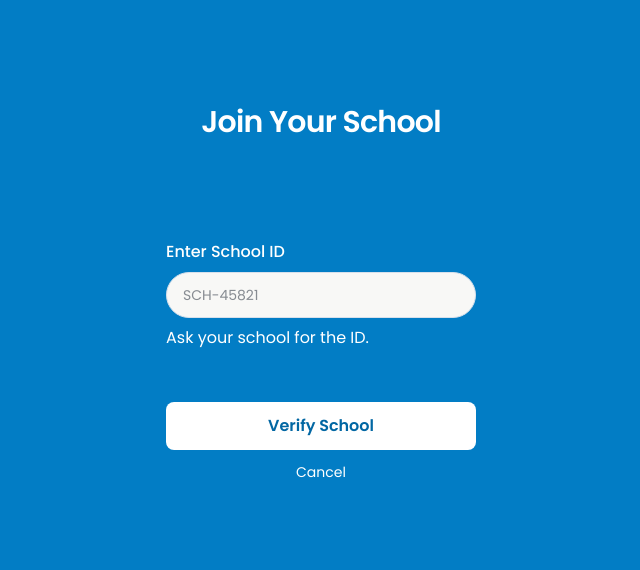
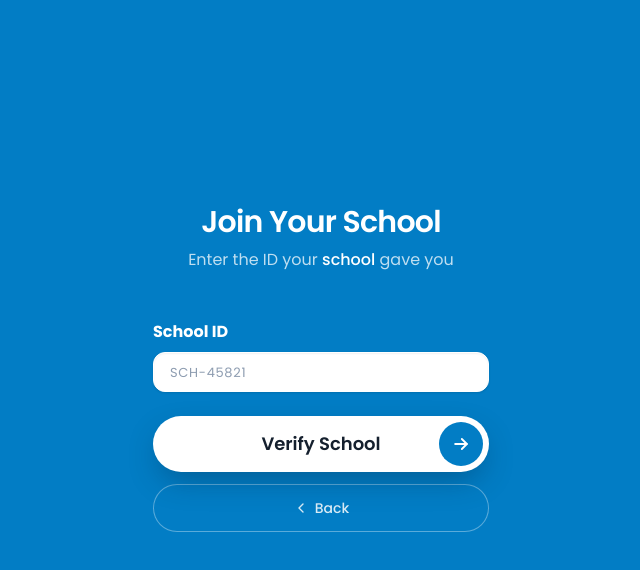
Before and after one commit to Kalana8/Edu_Platform, a Next.js app: page /join-school in a window 1280 px wide. Shown: the top 570 px of the page, without its empty margins (319-959 px from the left). Built offline with nearby package versions, Linux system fonts and the light colour scheme.

Commit message:
style: school page change

```diff
--- a/src/app/(auth)/confirm-school/page.tsx
+++ b/src/app/(auth)/confirm-school/page.tsx
@@ -1,4 +1,6 @@
 import Link from "next/link";
+import type { CSSProperties, ReactNode } from "react";
+import { SecondaryLink } from "@/components/ui/form";
 
 type SearchParams =
   | Record<string, string | string[] | undefined>
@@ -19,51 +21,100 @@ export default async function ConfirmSchool({
   const tier = pickValue(params.tier) || "Loading...";
 
   return (
-    <div className="min-h-screen bg-slate-50 text-slate-950 bg-brand">
-      <main className="mx-auto flex min-h-screen w-full max-w-[390px] flex-col px-8 py-8 text-white">
-        <div className="space-y-4 mt-18 text-center">
-          <h1 className="text-3xl font-semibold ">Confirm Your School</h1>
+    <div className="min-h-screen bg-brand text-white">
+      <main className="mx-auto flex min-h-screen w-full max-w-sm flex-col justify-center px-6 pt-16 pb-32">
+        <div className="space-y-2 text-center">
+          <h1 className="text-3xl font-semibold tracking-tight">Confirm Your School</h1>
+          <p className="text-white/75">Make sure these details are correct</p>
         </div>
 
-        <div className="mt-19 overflow-hidden rounded-2xl border border-white/40 bg-white/10 p-1 shadow-[0_28px_60px_-30px_rgba(15,23,42,0.45)] backdrop-blur-md ring-1 ring-white/30">
-          <div className="rounded-xl bg-white/75 p-6 backdrop-blur-sm">
-            <div className="flex items-center gap-3 border-b border-slate-100 pb-4">
-              <span className="flex h-10 w-10 items-center justify-center rounded-full bg-indigo-100 text-indigo-600">
-                <svg xmlns="http://www.w3.org/2000/svg" viewBox="0 0 24 24" fill="currentColor" className="h-5 w-5">
-                  <path d="M11.7 2.805a.75.75 0 0 1 .6 0A60.65 60.65 0 0 1 22.83 8.72a.75.75 0 0 1-.231 1.337 49.948 49.948 0 0 0-9.902 3.912l-.003.002c-.114.06-.227.119-.34.18a.75.75 0 0 1-.707 0A50.88 50.88 0 0 0 7.5 12.173v-.224c0-.131.067-.248.172-.311a54.6 54.6 0 0 1 4.653-2.52.75.75 0 0 0-.195-1.379 56.345 56.345 0 0 0-4.81-1.245.75.75 0 0 1-.448-.739A60.5 60.5 0 0 1 11.7 2.805Z" />
-                  <path d="M13.06 15.473a48.45 48.45 0 0 1 7.666 4.282c.63.355.146 1.285-.622 1.285h-8.552a.75.75 0 0 1-.704-.513l-2.81-9.778a.75.75 0 0 1 .54-.97 61.42 61.42 0 0 0 6.542-2.182 61.42 61.42 0 0 0 1.84-1.176l.079-.05a.75.75 0 0 1 .714.066 60.2 60.2 0 0 1 5.1 3.152.75.75 0 0 1-.34 1.345 48.3 48.3 0 0 0-7.78 2.91c-.252.084-.51.156-.773.215Z" />
-                  <path d="M3.462 14.42a.75.75 0 0 0 .688.394 59.97 59.97 0 0 0 13.217-2.09.75.75 0 0 0 .406-1.304 55.5 55.5 0 0 0-8.59-3.409.75.75 0 0 0-.718.22l-3.084 3.498a.75.75 0 0 0-.154.838Z" />
+        {/* School card: illustration breaks out of the top edge, CTA sits in a notch cut from the bottom-right corner */}
+        <div className="relative mt-20 rounded-[2rem] bg-blue-50 px-6 pb-28 pt-20 text-slate-900 shadow-[0_24px_48px_-20px_rgba(4,43,68,0.55)]">
+          <BooksIllustration className="absolute -top-14 left-4 h-32 w-36 drop-shadow-[0_10px_12px_rgba(4,43,68,0.25)]" />
+
+          <p className="text-xs font-medium uppercase tracking-wider text-slate-500">Your school</p>
+          <h2 className="mt-1 text-3xl font-bold leading-tight tracking-tight [overflow-wrap:anywhere]">{schoolName}</h2>
+
+          <div className="mt-5 flex flex-wrap gap-2">
+            <Chip>
+              <svg className="h-4 w-4" viewBox="0 0 24 24" fill="none" stroke="currentColor" strokeWidth={2} strokeLinecap="round" strokeLinejoin="round" aria-hidden>
+                <path d="m12 3 9 5-9 5-9-5z" />
+                <path d="m3 13 9 5 9-5" />
+              </svg>
+              {tier} tier
+            </Chip>
+            {schoolCode && (
+              <Chip>
+                <svg className="h-4 w-4" viewBox="0 0 24 24" fill="none" stroke="currentColor" strokeWidth={2} strokeLinecap="round" strokeLinejoin="round" aria-hidden>
+                  <path d="M4 9h16M4 15h16M10 3 8 21M16 3l-2 18" />
                 </svg>
-              </span>
-              <div>
-                <p className="text-xs font-medium uppercase tracking-wider text-slate-600">School Name</p>
-                <p className="text-base font-semibold text-slate-950">{schoolName}</p>
-              </div>
-            </div>
-            <div className="flex items-center gap-3 pt-4">
-              <span className="flex h-10 w-10 items-center justify-center rounded-full bg-violet-100 text-violet-600">
-                <svg xmlns="http://www.w3.org/2000/svg" viewBox="0 0 24 24" fill="currentColor" className="h-5 w-5">
-                  <path fillRule="evenodd" d="M5.166 2.62a.75.75 0 0 1 .75.75c0 .894.393 1.693 1.017 2.24a.75.75 0 1 1-.95 1.16A4.478 4.478 0 0 0 3.666 3.37a.75.75 0 0 1 .75-.75Zm8.27 0a.75.75 0 0 1 .75.75c0 .894.393 1.693 1.017 2.24a.75.75 0 1 1-.95 1.16 4.478 4.478 0 0 0-2.317-2.035.75.75 0 0 1 .5-1.165ZM3.9 8.7a.75.75 0 0 1 .75-.75h14.7a.75.75 0 0 1 0 1.5H4.65a.75.75 0 0 1-.75-.75ZM3.9 12.45a.75.75 0 0 1 .75-.75h14.7a.75.75 0 0 1 0 1.5H4.65a.75.75 0 0 1-.75-.75Zm0 3.75a.75.75 0 0 1 .75-.75h14.7a.75.75 0 0 1 0 1.5H4.65a.75.75 0 0 1-.75-.75Z" clipRule="evenodd" />
-                  <path d="M4.5 19.5a.75.75 0 0 1 .75-.75h13.5a.75.75 0 0 1 0 1.5H5.25a.75.75 0 0 1-.75-.75Z" />
-                </svg>
-              </span>
-              <div>
-                <p className="text-xs font-medium uppercase tracking-wider text-slate-600">Tier</p>
-                <p className="text-base font-semibold text-slate-950">{tier}</p>
-              </div>
-            </div>
+                {schoolCode}
+              </Chip>
+            )}
+          </div>
+
+          {/* Notch: page-coloured block with concave corners, holding the join button */}
+          <div className="absolute bottom-0 right-0 rounded-tl-[1.75rem] bg-brand pl-3 pt-3">
+            <span aria-hidden className="absolute -top-7 right-0 h-7 w-7" style={notchCorner} />
+            <span aria-hidden className="absolute -left-7 bottom-0 h-7 w-7" style={notchCorner} />
+            <Link
+              href={`/create-student-id?code=${encodeURIComponent(schoolCode)}`}
+              className="group flex h-16 w-36 items-center justify-center gap-2 rounded-[1.5rem] bg-slate-900 text-base font-semibold text-white shadow-lg transition hover:bg-slate-800 focus-visible:outline-none focus-visible:ring-4 focus-visible:ring-white/40 active:scale-[0.98]"
+            >
+              Join
+              <svg className="h-6 w-6 transition-transform group-hover:translate-x-1" viewBox="0 0 24 24" fill="none" stroke="currentColor" strokeWidth={2} strokeLinecap="round" strokeLinejoin="round" aria-hidden>
+                <path d="M4 12h16" />
+                <path d="m14 6 6 6-6 6" />
+              </svg>
+            </Link>
           </div>
         </div>
 
-        <Link
-          href={`/create-student-id?code=${encodeURIComponent(schoolCode)}`}
-          className="mt-8 inline-flex w-full items-center justify-center px-5 py-3 rounded-lg bg-white  text-base font-semibold text-blue-700 hover:cursor-pointer"
-        >
-          Join School Team
-        </Link>
-
-         <Link href="/" className="block text-center text-sm mt-4">Cancel</Link>
+        <div className="mt-6 flex flex-col gap-3">
+          <SecondaryLink href="/join-school">
+            <svg className="h-4 w-4" viewBox="0 0 24 24" fill="none" stroke="currentColor" strokeWidth={2} strokeLinecap="round" strokeLinejoin="round" aria-hidden>
+              <path d="m15 18-6-6 6-6" />
+            </svg>
+            Back
+          </SecondaryLink>
+        </div>
       </main>
     </div>
   );
 }
+
+// Concave corner: transparent quarter-circle (shows the card) with page colour outside it.
+const notchCorner: CSSProperties = {
+  background: "radial-gradient(circle at 0 0, transparent 1.75rem, var(--brand) calc(1.75rem + 0.5px))",
+};
+
+function Chip({ children }: { children: ReactNode }) {
+  return (
+    <span className="inline-flex h-10 items-center gap-2 rounded-full px-4 text-sm font-medium text-slate-800 ring-1 ring-inset ring-slate-900/70">
+      {children}
+    </span>
+  );
+}
+
+function BooksIllustration({ className = "" }: { className?: string }) {
+  return (
+    <svg className={className} viewBox="0 0 144 128" aria-hidden>
+      {/* bottom book */}
+      <rect x="10" y="88" width="120" height="26" rx="9" fill="#035483" />
+      <rect x="18" y="92" width="104" height="18" rx="5" fill="#f8f8f6" />
+      <rect x="10" y="88" width="16" height="26" rx="6" fill="#06446a" />
+      <path d="M100 110v14l6-4 6 4v-14z" fill="#f2a1b3" />
+      {/* middle book */}
+      <rect x="20" y="60" width="110" height="26" rx="9" fill="#a0c3e2" />
+      <rect x="28" y="64" width="94" height="18" rx="5" fill="#ffffff" />
+      <rect x="20" y="60" width="16" height="26" rx="6" fill="#74a9d8" />
+      {/* top book */}
+      <rect x="14" y="32" width="112" height="26" rx="9" fill="#027dc5" />
+      <rect x="22" y="36" width="96" height="18" rx="5" fill="#d7e0eb" />
+      <rect x="14" y="32" width="16" height="26" rx="6" fill="#0267a3" />
+      <rect x="44" y="43" width="40" height="4" rx="2" fill="#a0c3e2" />
+      {/* bookmark ribbon */}
+      <path d="M96 4h14v30l-7-5-7 5z" fill="#ffd66b" />
+    </svg>
+  );
+}
--- a/src/app/(auth)/join-school/page.tsx
+++ b/src/app/(auth)/join-school/page.tsx
@@ -1,8 +1,8 @@
 "use client";
 
-import Link from "next/link";
 import { useRouter } from "next/navigation";
 import { useState } from "react";
+import { FormError, PrimaryButton, SecondaryLink, TextField } from "@/components/ui/form";
 
 export default function JoinSchool() {
   const router = useRouter();
@@ -62,38 +62,54 @@ export default function JoinSchool() {
   }
 
   return (
-    <div className="min-h-screen  bg-brand text-slate-950">
-      <main className="mx-auto flex min-h-screen w-full max-w-[390px] flex-col px-4 py-8 text-white">
-          <div className="space-y-3 text-center mt-18">
-            <h1 className="text-3xl text-white font-semibold tracking-tight">Join Your School</h1>
+    <div className="min-h-screen bg-brand text-white">
+      <main className="mx-auto flex min-h-screen w-full max-w-sm flex-col justify-center px-6 pt-16 pb-32">
+        <div className="space-y-2 text-center">
+          <h1 className="text-3xl font-semibold tracking-tight">Join Your School</h1>
+          <p className="text-white/75">
+            Enter the ID your <span className="font-medium text-white">school</span> gave you
+          </p>
+          {error && <FormError id="school-id-error">{error}</FormError>}
         </div>
 
-          <div className="mt-25 space-y-3 px-6">
-            <div className="space-y-2 mb-13">
-              <label className="block  font-medium ">Enter School ID</label>
-              <input
+        <form
+          className="mt-12 flex flex-col gap-6"
+          onSubmit={(e) => {
+            e.preventDefault();
+            void verify();
+          }}
+          noValidate
+        >
+          <TextField
+            id="school-id"
+            label="School ID"
             value={schoolId}
-                onChange={(e) => setSchoolId(e.target.value)}
+            onChange={(e) => {
+              setSchoolId(e.target.value.toUpperCase());
+              if (error) setError(null);
+            }}
             type="text"
+            autoComplete="off"
+            autoCapitalize="characters"
+            spellCheck={false}
             placeholder="SCH-45821"
-                className="w-full rounded-3xl border border-slate-200 bg-slate-50 p-4 py-3 text-sm text-slate-900 outline-none ring-1 ring-transparent transition focus:border-slate-300 focus:ring-slate-200"
+            error={!!error}
+            aria-describedby={error ? "school-id-error" : undefined}
+            className="tracking-wider"
           />
-              <p className=" ">Ask your school for the ID.</p>
-              {error && <p className="text-sm text-red-300 font-bold tracking-wide">{error}</p>}
+
+          <div className="flex flex-col gap-3">
+            <PrimaryButton type="submit" loading={loading}>
+              {loading ? "Verifying…" : "Verify School"}
+            </PrimaryButton>
+            <SecondaryLink href="/">
+              <svg className="h-4 w-4" viewBox="0 0 24 24" fill="none" stroke="currentColor" strokeWidth={2} strokeLinecap="round" strokeLinejoin="round" aria-hidden>
+                <path d="m15 18-6-6 6-6" />
+              </svg>
+              Back
+            </SecondaryLink>
           </div>
-
-            <button
-              onClick={() => {
-                verify();
-              }}
-              disabled={loading}
-              className="inline-flex w-full items-center justify-center rounded-2xl px-5 py-3 text-base font-semibold rounded-lg bg-white px-8 text-base font-semibold text-blue-700 hover:cursor-pointer"
-            >
-              {loading ? "Verifying..." : "Verify School"}
-            </button>
-
-            <Link href="/" className="block text-center text-sm ">Cancel</Link>
-          </div>
+        </form>
       </main>
     </div>
   );
--- /dev/null
+++ b/src/components/ui/form.tsx
@@ -0,0 +1,121 @@
+import Link from "next/link";
+import type { ComponentProps, ReactNode } from "react";
+
+/* Shared form controls for the brand-blue auth screens: white soft-bordered
+   inputs, solid white primary button, outlined secondary button, labelled
+   divider and an inline error pill. */
+
+const focusRing = "focus-visible:outline-none focus-visible:ring-4 focus-visible:ring-white/35";
+
+type TextFieldProps = Omit<ComponentProps<"input">, "id"> & {
+  id: string;
+  label: string;
+  error?: boolean;
+  trailing?: ReactNode;
+};
+
+export function TextField({ id, label, error = false, trailing, className = "", ...props }: TextFieldProps) {
+  return (
+    <div className="flex flex-col gap-2">
+      <label htmlFor={id} className="text-base font-bold text-white">
+        {label}
+      </label>
+      <div className="relative">
+        <input
+          id={id}
+          aria-invalid={error || undefined}
+          className={`h-10 w-full rounded-xl border bg-white px-4 text-sm text-slate-900 shadow-[inset_0_1px_2px_rgba(15,23,42,0.06),0_1px_2px_rgba(4,43,68,0.15)] outline-none transition placeholder:text-[13px] placeholder:text-slate-400 focus:ring-4 ${
+            error
+              ? "border-rose-400 ring-4 ring-rose-300/60 focus:ring-rose-300/60"
+              : "border-white focus:ring-white/35"
+          } ${trailing ? "pr-12" : ""} ${className}`}
+          {...props}
+        />
+        {trailing && <div className="absolute inset-y-0 right-3 flex items-center text-slate-400">{trailing}</div>}
+      </div>
+    </div>
+  );
+}
+
+export function FormError({ id, children }: { id?: string; children: ReactNode }) {
+  return (
+    <p
+      id={id}
+      role="alert"
+      className="mx-auto inline-flex items-center gap-2 rounded-lg bg-rose-50 px-3 py-2 text-sm font-medium text-rose-700"
+    >
+      <svg className="h-4 w-4 shrink-0" viewBox="0 0 24 24" fill="none" stroke="currentColor" strokeWidth={2} strokeLinecap="round" aria-hidden>
+        <circle cx="12" cy="12" r="9" />
+        <path d="M12 8v4.5M12 16h.01" />
+      </svg>
+      {children}
+    </p>
+  );
+}
+
+function Spinner() {
+  return (
+    <svg className="h-4 w-4 animate-spin" viewBox="0 0 24 24" fill="none" aria-hidden>
+      <circle cx="12" cy="12" r="9" stroke="currentColor" strokeOpacity=".3" strokeWidth={3} />
+      <path d="M21 12a9 9 0 0 0-9-9" stroke="currentColor" strokeWidth={3} strokeLinecap="round" />
+    </svg>
+  );
+}
+
+// Pill with centred label and a round arrow badge pinned right (same as landing "Get Started").
+const primaryClass = `group relative flex h-14 w-full items-center justify-center rounded-full bg-white px-16 text-lg font-semibold text-slate-900 shadow-[0_12px_32px_-8px_rgba(4,43,68,0.45)] transition duration-200 hover:-translate-y-0.5 hover:shadow-[0_18px_40px_-10px_rgba(4,43,68,0.55)] active:translate-y-0 active:scale-[0.98] disabled:cursor-wait disabled:hover:translate-y-0 ${focusRing}`;
+
+const secondaryClass = `inline-flex h-12 w-full items-center justify-center gap-1.5 rounded-full px-6 text-sm font-medium text-white/85 ring-1 ring-inset ring-white/35 transition hover:bg-white/10 hover:text-white active:scale-[0.99] ${focusRing}`;
+
+function ArrowBadge({ loading = false }: { loading?: boolean }) {
+  return (
+    <span className="absolute right-1.5 top-1/2 flex h-11 w-11 -translate-y-1/2 items-center justify-center rounded-full bg-brand text-white transition-transform duration-200 group-hover:translate-x-0.5 group-hover:-rotate-8 group-disabled:rotate-0">
+      {loading ? (
+        <Spinner />
+      ) : (
+        <svg className="h-5 w-5" viewBox="0 0 24 24" fill="none" stroke="currentColor" strokeWidth={2.25} strokeLinecap="round" strokeLinejoin="round" aria-hidden>
+          <path d="M5 12h14" />
+          <path d="m13 6 6 6-6 6" />
+        </svg>
+      )}
+    </span>
+  );
+}
+
+export function PrimaryButton({
+  loading = false,
+  disabled,
+  children,
+  className = "",
+  ...props
+}: ComponentProps<"button"> & { loading?: boolean }) {
+  return (
+    <button {...props} className={`${primaryClass} ${className}`} disabled={loading || disabled}>
+      {children}
+      <ArrowBadge loading={loading} />
+    </button>
+  );
+}
+
+export function PrimaryLink({ children, className = "", ...props }: ComponentProps<typeof Link>) {
+  return (
+    <Link {...props} className={`${primaryClass} ${className}`}>
+      {children}
+      <ArrowBadge />
+    </Link>
+  );
+}
+
+export function SecondaryLink({ className = "", ...props }: ComponentProps<typeof Link>) {
+  return <Link className={`${secondaryClass} ${className}`} {...props} />;
+}
+
+export function Divider({ children }: { children: ReactNode }) {
+  return (
+    <div className="flex items-center gap-4 text-sm text-white/70">
+      <span className="h-px flex-1 bg-white/25" />
+      {children}
+      <span className="h-px flex-1 bg-white/25" />
+    </div>
+  );
+}
```
Also changed, not shown: src/app/page.tsx (+12 -6 lines). Lines whose indentation alone changed are shown as unchanged.
